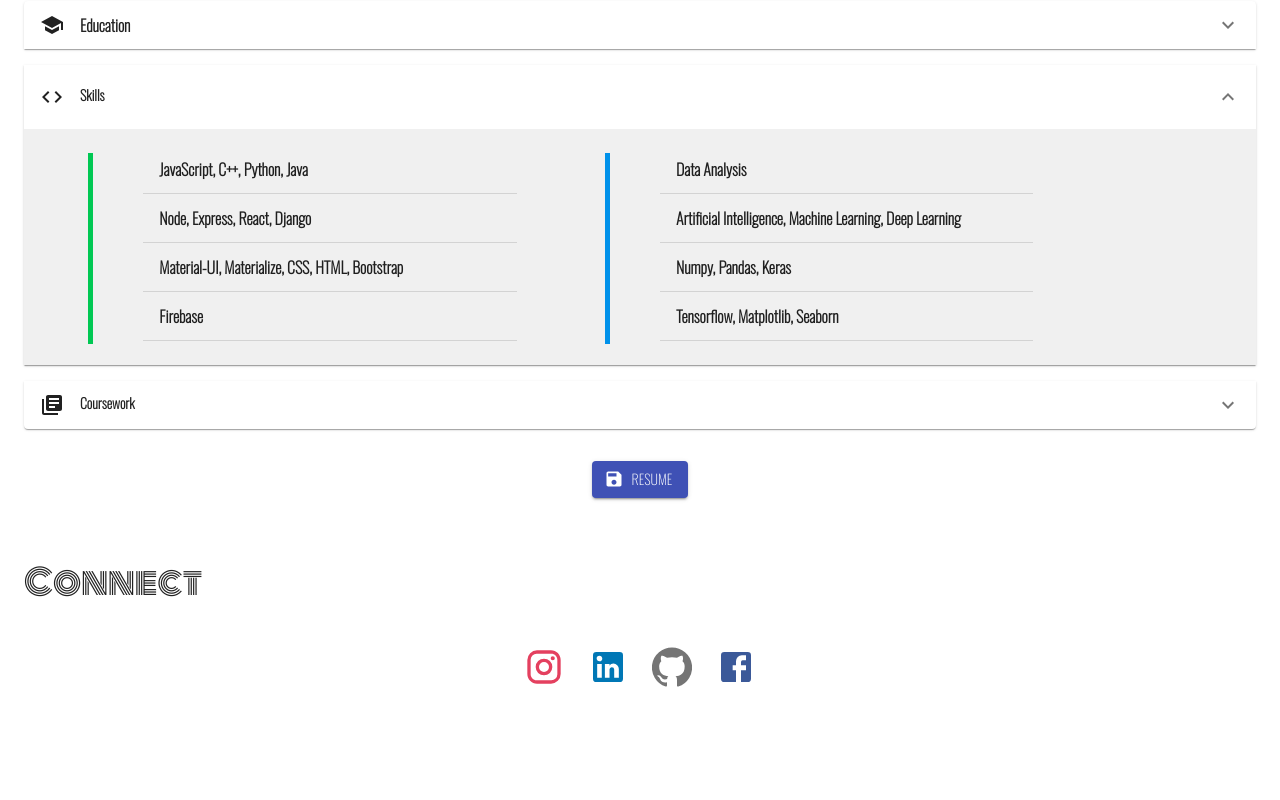
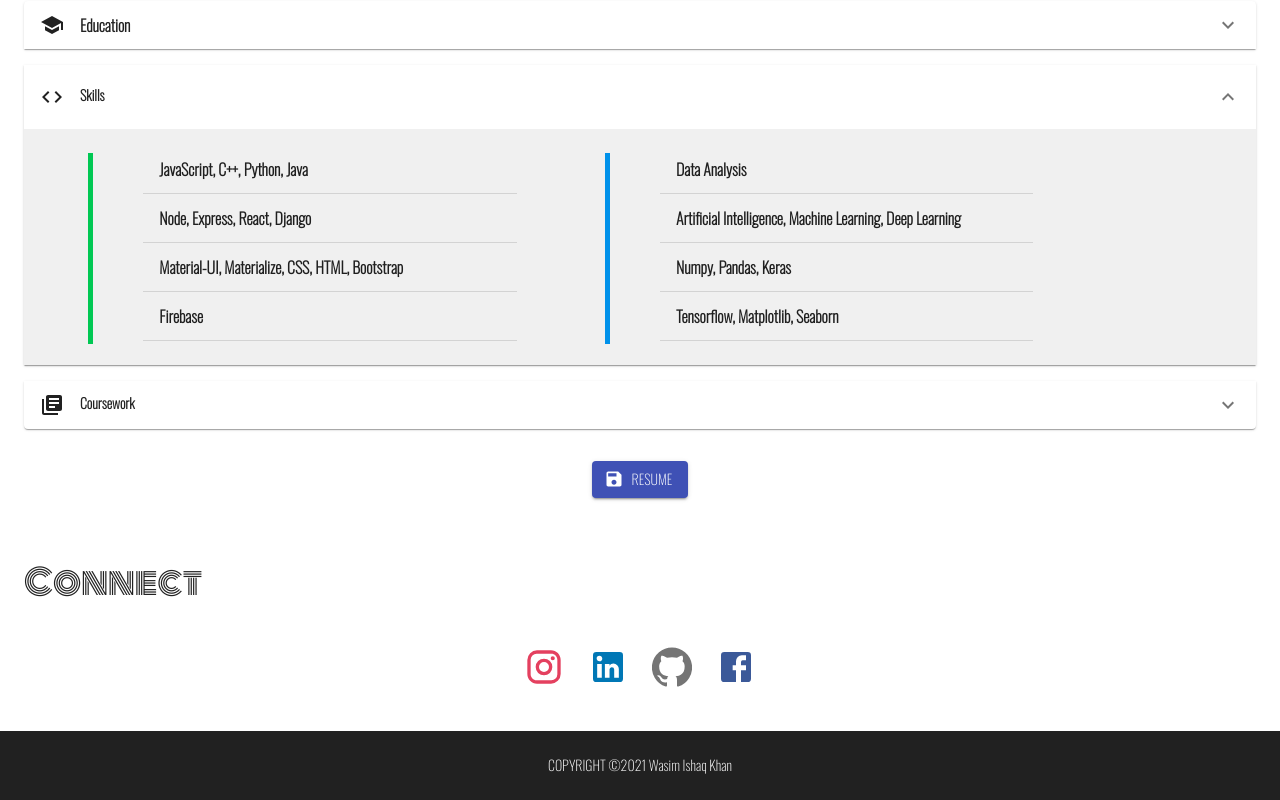
Before and after one commit to wasim919/wasim919.github.io, a React (Create React App) app: page / in a window 1280 px wide. Shown: the part 2253-3053 px from the top of the page. Before the commit the page ends 2952 px from the top, so only its background shows below. Built offline with nearby package versions, Linux system fonts and the light colour scheme.

Commit message:
footer added

```diff
--- a/src/App.jsx
+++ b/src/App.jsx
@@ -1,7 +1,7 @@
 import React, { useState } from "react"
 
 import { Paper, Container } from "@material-ui/core"
-import { ThemeProvider, createMuiTheme } from "@material-ui/core"
+import { ThemeProvider, createMuiTheme, BottomNavigation, BottomNavigationAction } from "@material-ui/core"
 
 import Header from "./components/Header"
 import MyBio from "./components/MyBio"
@@ -9,6 +9,7 @@ import Projects from "./components/Projects"
 import Experience from "./components/Experience"
 import FormalInfo from "./components/Formal Info"
 import Connect from "./components/Connect"
+import Footer from "./components/Footer"
 
 export default function App() {
 	const [dark, setDark] = useState(localStorage.getItem("mysitetheme") ? JSON.parse(localStorage.getItem("mysitetheme")) : false)
@@ -40,6 +41,7 @@ export default function App() {
 					<FormalInfo />
 					<Connect />
 				</Container>
+				<Footer />
 			</Paper>
 		</ThemeProvider>
 	)
--- /dev/null
+++ b/src/components/Footer.jsx
@@ -0,0 +1,23 @@
+import React from "react"
+
+import { Typography, makeStyles } from "@material-ui/core"
+
+const useStyles = makeStyles({
+	copyRightStyle: {
+		textAlign: "center",
+		padding: "1.5rem",
+		backgroundColor: "#212121",
+		color: "white"
+	}
+})
+
+export default function Footer() {
+	const classes = useStyles()
+	return (
+		<div style={{ marginTop: "2rem" }}>
+			<Typography className={classes.copyRightStyle} variant="body2">
+				COPYRIGHT &copy;2021 Wasim Ishaq Khan
+			</Typography>
+		</div>
+	)
+}
```
Also changed, not shown: 1 other file (tests, documents, lock files or other folders).
